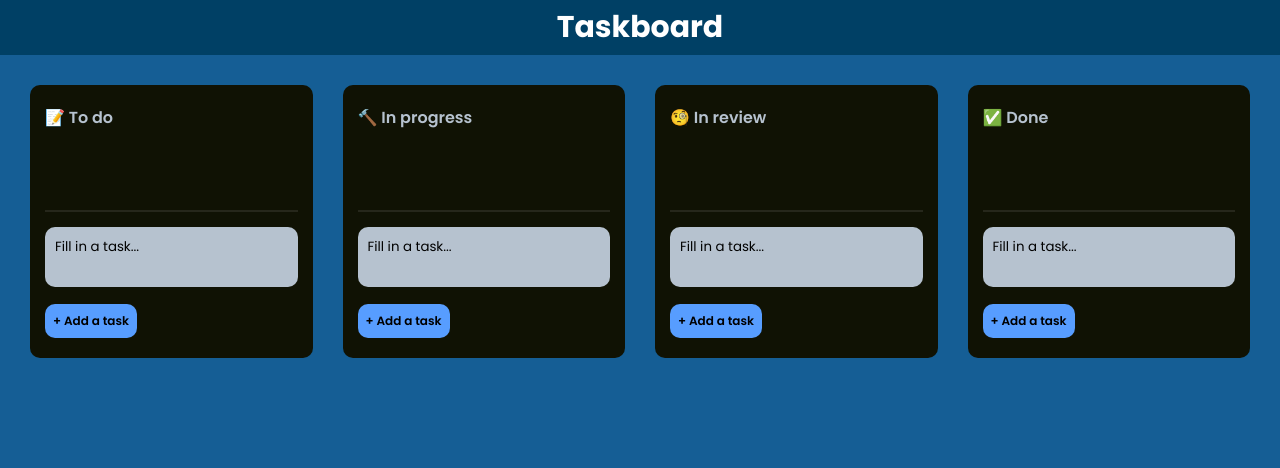
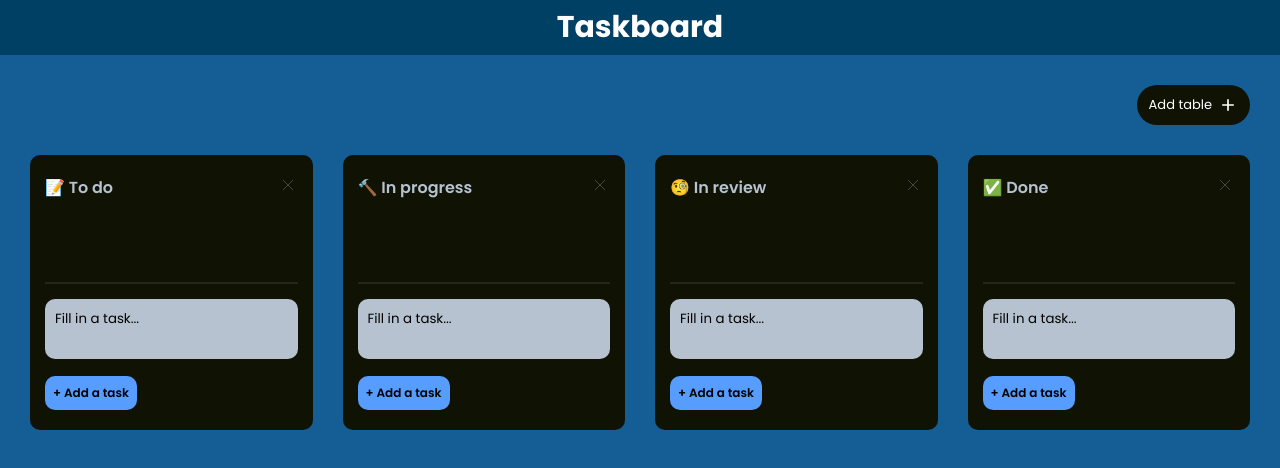
Before and after one commit to IzzetGunturk/Taskboard, a Vue app: page / in a window 1280 px wide. Shown: the top 468 px of the page. Built offline with nearby package versions, Linux system fonts and the light colour scheme.

Commit message:
Added functions for adding table and deleting table

```diff
--- a/src/views/Board.vue
+++ b/src/views/Board.vue
@@ -12,7 +12,7 @@ export default {
         { title: '📝 To do', tasks: [], newTask: '' },
         { title: '🔨 In progress', tasks: [], newTask: '' },
         { title: '🧐 In review', tasks: [], newTask: '' },
-        { title: '✅ Done', tasks: [], newTask: '' }
+        { title: '✅ Done', tasks: [], newTask: '' },
       ]
     };
   },
@@ -32,15 +32,40 @@ export default {
       const column = this.columns[columnIndex] // finding the colom
       column.tasks.splice(taskIndex, 1);
     },
+
+    addTable() {
+      this.columns.push([])
+    },
+
+    deleteTable(index) {
+      this.columns.splice(index, 1)
+    }
+
   }
 };
 </script>
 
 <template>
+  <div class="addTableContainer">
+    <div class="buttonAddTable" @click="addTable">
+      <p>Add table</p>
+      <svg class="addIcon" mlns="http://www.w3.org/2000/svg" height="20px" viewBox="0 -960 960 960">
+        <path d="M440-440H200v-80h240v-240h80v240h240v80H520v240h-80v-240Z"/>
+      </svg>
+    </div>
+  </div>
   <div class="container">
-
     <div v-for="(column, index) in columns" :key="index" class="column">
-      <p contenteditable="true" @blur="updateTitle($event.target.innerText)">{{ column.title }}</p>
+      <div class="titleSection">
+        <p contenteditable="true" @blur="updateTitle($event.target.innerText)">
+          {{ column.title || 'Fill in a title...' }}
+        </p>
+        <div>
+          <svg class="icon" @click="deleteTable(index)" xmlns="http://www.w3.org/2000/svg" fill="none" viewBox="0 0 24 24" stroke="currentColor">
+            <path strokeLinecap="round" strokeLinejoin="round" d="M6 18 18 6M6 6l12 12" />
+          </svg>
+        </div>
+      </div>
       <draggable v-model="column.tasks" group="tasks" class="tasks">
         <template #item="{ element: task }">
           <div class="task">
@@ -59,10 +84,40 @@ export default {
         <button class="addTaskButton" @click="addTask(index);">+ Add a task</button>
       </div>
     </div>
-  </div>
+</div>
 </template>
 
 <style>
+.addTableContainer {
+  display: flex;
+  justify-content: flex-end;
+  padding-left: 30px;
+  padding-right: 30px;
+}
+
+.buttonAddTable {
+  background-color: #101204;
+  padding: 10px 12px;
+  border-radius: 100px;
+  display: flex;
+  align-items: center;
+  justify-content: center;
+  margin-top: 30px;
+  gap: 6px;
+  color: #fff;
+  font-size: 13px;
+  cursor: pointer;
+}
+
+.buttonAddTable:hover {
+  transition-duration: 200ms;
+  background-color: #2f2f2f;
+}
+
+.addIcon {
+  fill: #fff;
+}
+
 .container {
   display: flex;
   flex-direction: row;
@@ -70,6 +125,12 @@ export default {
   justify-content: center;
   gap: 30px;
   padding: 30px;
+}
+
+.titleSection {
+  display: flex;
+  flex-direction: row;
+  justify-content: space-between;
 }
 
 .column {
```
